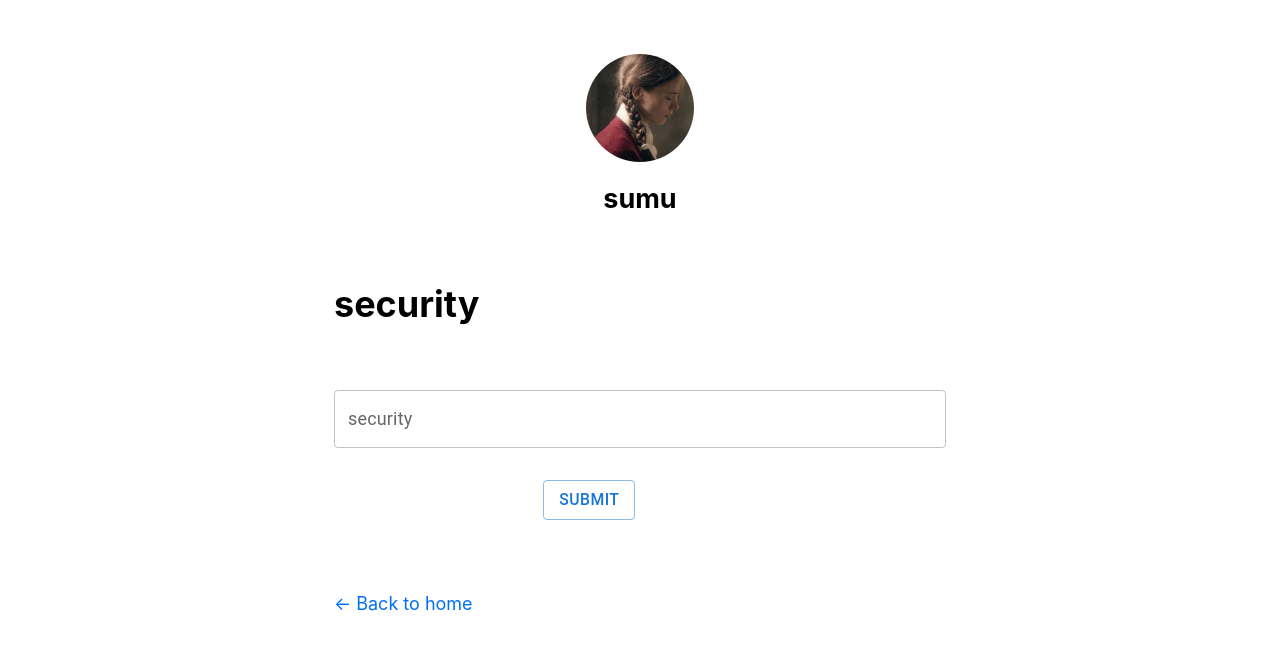
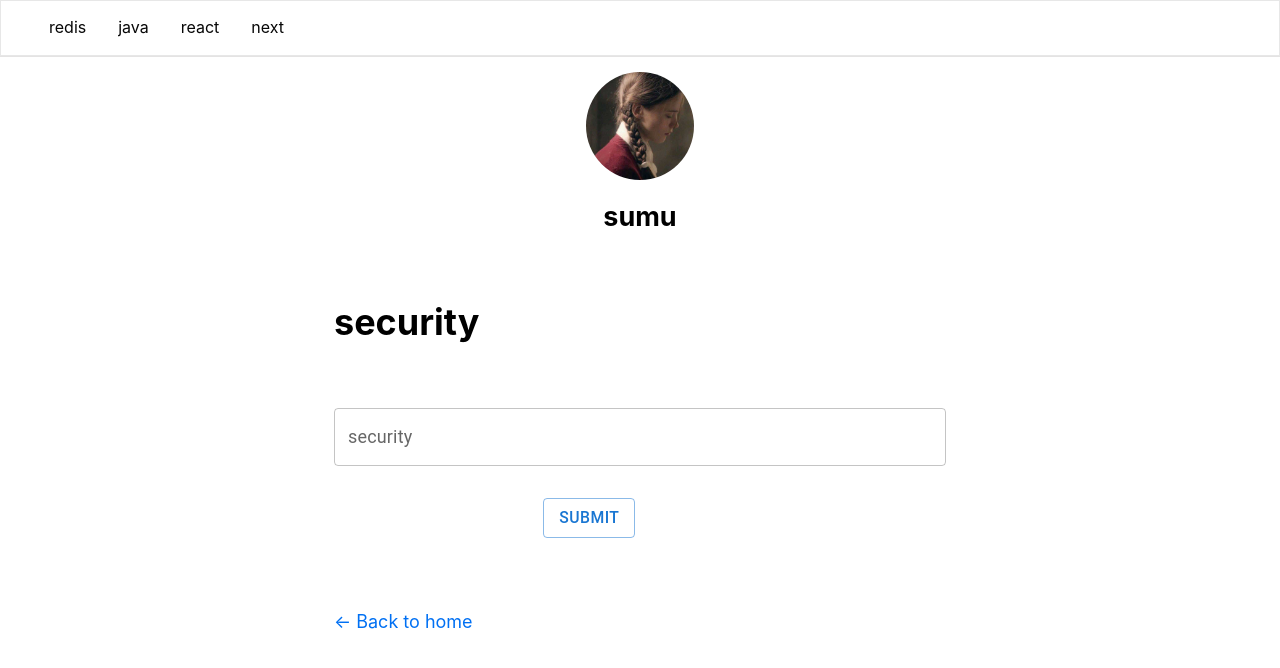
Before and after one commit to xvzhifeng/nextjs-blog, a Next.js app: page /security in a window 1280 px wide. Shown: the top 668 px of the page. Built offline with nearby package versions, Linux system fonts and the light colour scheme.

Commit message:
add topbar

```diff
--- a/components/layout.js
+++ b/components/layout.js
@@ -2,13 +2,20 @@ import Head from 'next/head'
 import styles from './layout.module.css'
 import utilStyles from '../styles/utils.module.css'
 import Link from 'next/link'
+import TopBar from '../lib/topbar'
 
 const name = 'sumu'
 export const siteTitle = 'Next.js Sample Website'
 
-export default function Layout({ children, home }) {
+export default function Layout({ children, home, topbar }) {
+    console.log(topbar)
     return (
+        <div>
+            <TopBar data={['redis','java','react','next']}></TopBar>
+
             <div className={styles.container}>
+
+
                 <Head>
                     <link rel="icon" href="/favicon.ico" />
                     <meta
@@ -62,5 +69,6 @@ export default function Layout({ children, home }) {
                     </div>
                 )}
             </div>
+        </div>
     )
 }
--- a/components/layout.module.css
+++ b/components/layout.module.css
@@ -1,7 +1,7 @@
 .container {
     max-width: 36rem;
     padding: 0 1rem;
-    margin: 3rem auto 6rem;
+    margin: 4rem auto 6rem;
 }
 
 .header {
--- /dev/null
+++ b/lib/topbar.js
@@ -0,0 +1,21 @@
+import styles from './topbar.module.css'
+// import './topbar.module.css'
+export default function TopBar({data}) {
+    console.log(data)
+    let content = data?.map((d) => {
+        return <li className={styles.li}> <a> {d} </a></li>
+    })
+    console.log(content)
+    return (
+        <div className={styles.cantiner}>
+            <ul className={styles.ul}>
+                <li className={styles.li}><a></a></li>
+                {content}
+                {/* <li className={styles.li}><a className={styles.active} href="#home">主页</a></li>
+                <li className={styles.li}><a href="#news">新闻</a></li>
+                <li className={styles.li}><a href="#contact">联系</a></li>
+                <li className={styles.li}><a href="#about">关于</a></li> */}
+            </ul>
+        </div>
+    )
+}
--- /dev/null
+++ b/lib/topbar.module.css
@@ -0,0 +1,39 @@
+.ul {
+    list-style-type: none;
+    margin: 0;
+    padding: 0;
+    overflow: hidden;
+    border: 1px solid #e7e7e7;
+    position: fixed;
+    top: 0;
+    width: 100%;
+    box-shadow: 0px 1px 0 #e4e3e3;
+    /* background-color: #f3f3f3; */
+    background-color: white;
+}
+
+.li {
+    float: left;
+}
+
+.li a {
+    display: block;
+    color: rgb(7, 7, 7);
+    text-align: center;
+    padding: 14px 16px;
+    text-decoration: none;
+}
+
+.li a:hover:not(.active) {
+    background-color: #ddd;
+}
+
+.li a.active {
+    color: white;
+    background-color: #4CAF50;
+}
+
+.cantiner {
+    font-size: 16px;
+    /* margin: 0 0 2rem 0; */
+}
--- a/pages/index.js
+++ b/pages/index.js
@@ -4,10 +4,10 @@ import utilStyles from '../styles/utils.module.css'
 // import { getSortedPostsData } from '../lib/posts'
 import Link from 'next/link'
 import Date from '../components/date'
-
+import TopBar from '../lib/topbar'
 export default function Home({ allPostsData }) {
   return (
-    <Layout home>
+    <Layout home topbar={TopBar}>
       <Head>
         <title>{siteTitle}</title>
       </Head>
```
Lines whose indentation alone changed are shown as unchanged.
